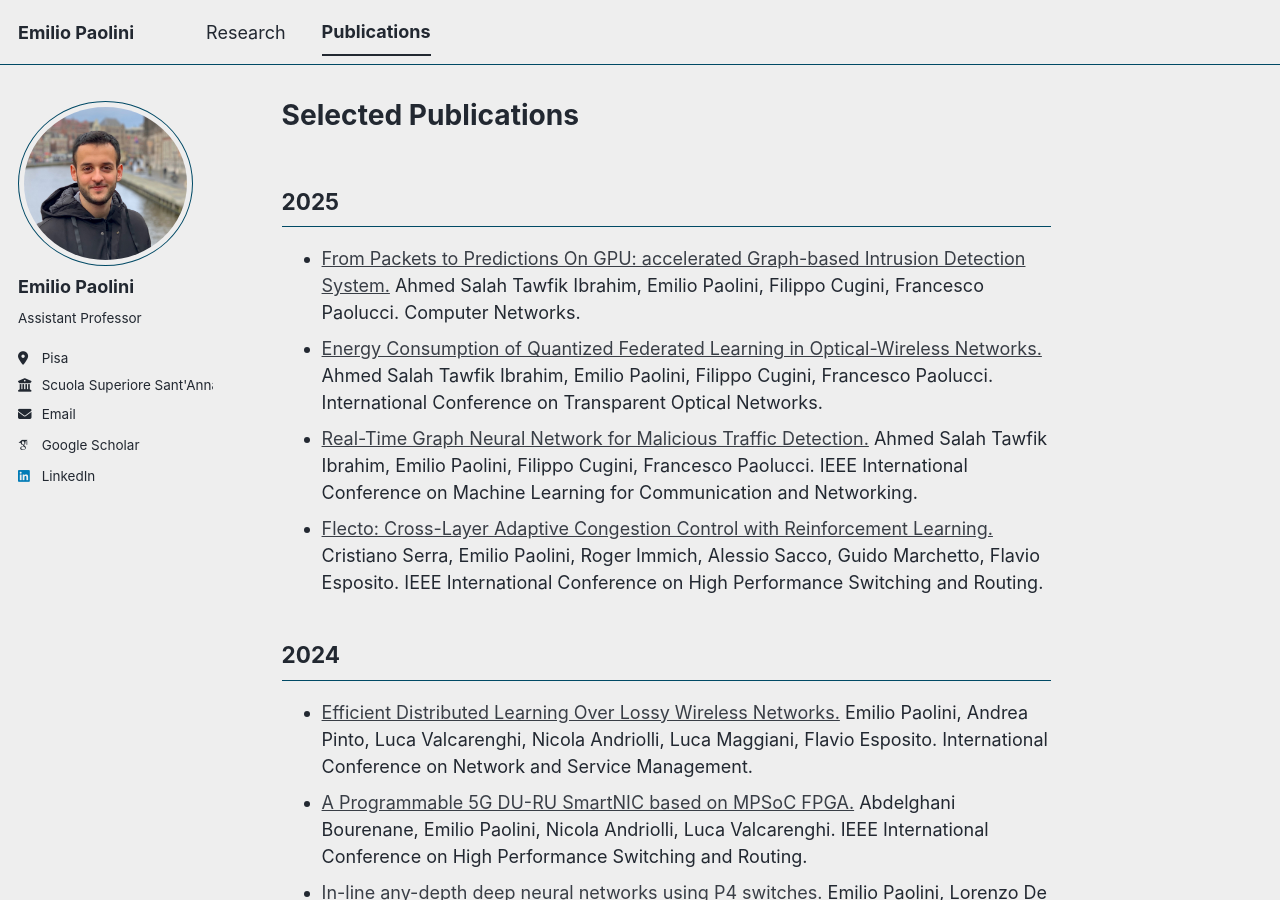
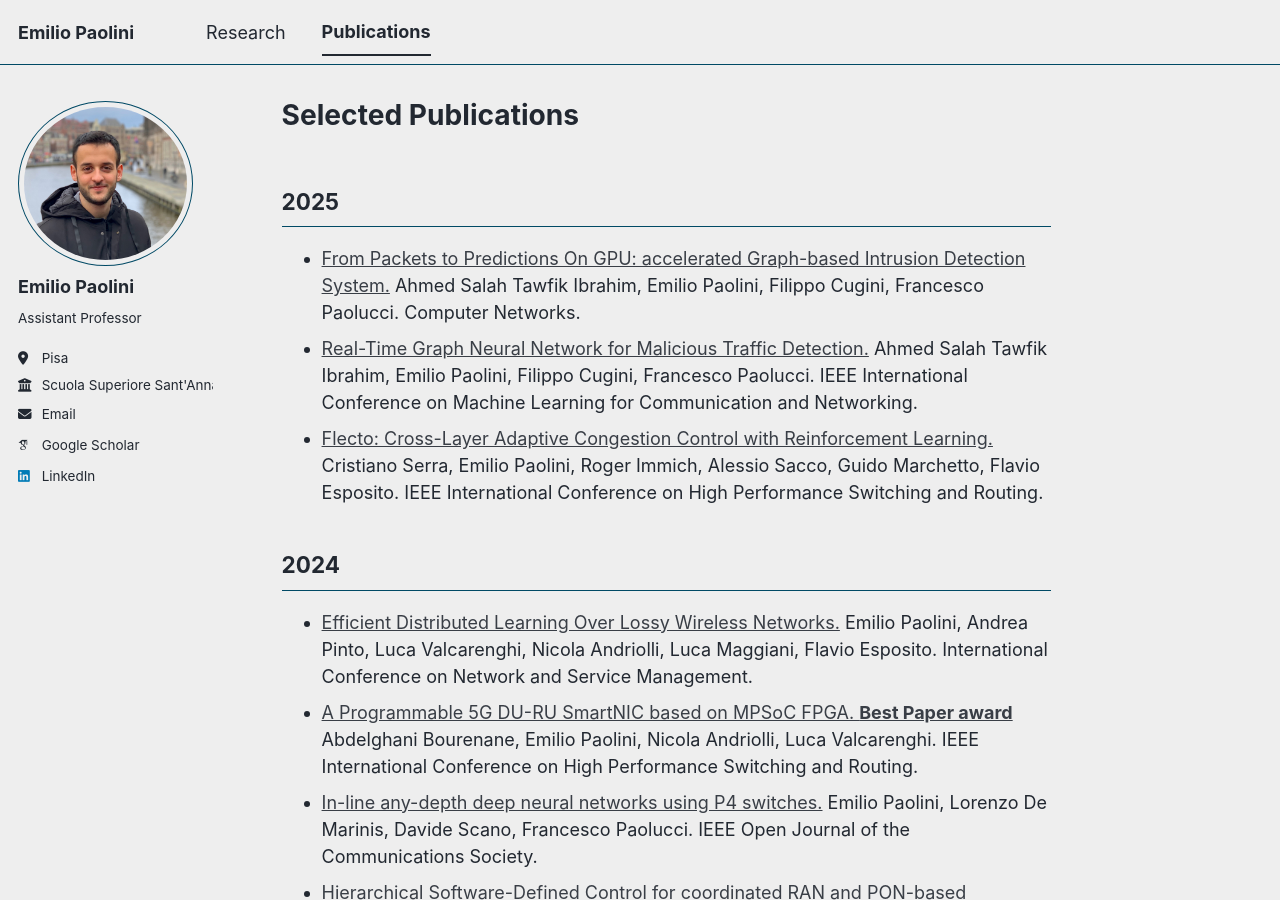
Before and after one commit to emiliopaolini/emiliopaolini.github.io, a Jekyll site: the page built from _pages/publications.html, in a window 1280 px wide and 900 px high. Built offline with Jekyll 4.4.1, drawn with Linux system fonts in a browser that asks for light colours; some web fonts are replaced; a script bundle is joined from its source files by our own code; library files that are not in the unit come from our copies.

Commit message:
added publications

```diff
--- a/_pages/publications.html
+++ b/_pages/publications.html
@@ -8,25 +8,22 @@
 <h2>2025</h2>
 <ul>
     <li>
-        <a href="#">From Packets to Predictions On GPU: accelerated Graph-based Intrusion Detection System.</a>
+        <a href="../files/papers/ComNet-GPU.pdf">From Packets to
+            Predictions On GPU: accelerated Graph-based Intrusion Detection System.</a>
         Ahmed Salah Tawfik Ibrahim, Emilio Paolini, Filippo Cugini, Francesco Paolucci. Computer Networks.
-    </li>
-
-    <li>
-        <a href="#">Energy Consumption of Quantized Federated Learning in Optical-Wireless Networks.</a>
-        Ahmed Salah Tawfik Ibrahim, Emilio Paolini, Filippo Cugini, Francesco Paolucci. International Conference on
-        Transparent Optical Networks.
     </li>
 
 
     <li>
-        <a href="#">Real-Time Graph Neural Network for Malicious Traffic Detection.</a>
+        <a href="../files/papers/Real-Time_Graph_Neural_Network_for_Malicious_Traffic_Detection.pdf">Real-Time Graph
+            Neural Network for Malicious Traffic Detection.</a>
         Ahmed Salah Tawfik Ibrahim, Emilio Paolini, Filippo Cugini, Francesco Paolucci. IEEE International Conference on
         Machine Learning for Communication and Networking.
     </li>
 
     <li>
-        <a href="#">Flecto: Cross-Layer Adaptive Congestion Control with Reinforcement Learning.</a>
+        <a href="../files/papers/Flecto_Cross-Layer_Adaptive_Congestion_Control_with_Reinforcement_Learning.pdf">Flecto:
+            Cross-Layer Adaptive Congestion Control with Reinforcement Learning.</a>
         Cristiano Serra, Emilio Paolini, Roger Immich, Alessio Sacco, Guido Marchetto, Flavio Esposito. IEEE
         International Conference on High Performance Switching and Routing.
     </li>
@@ -35,37 +32,43 @@
 <h2>2024</h2>
 <ul>
     <li>
-        <a href="#">Efficient Distributed Learning Over Lossy Wireless Networks.</a>
+        <a href="../files/papers/Efficient_Distributed_Learning_Over_Lossy_Wireless_Networks.pdf">Efficient Distributed
+            Learning Over Lossy Wireless Networks.</a>
         Emilio Paolini, Andrea Pinto, Luca Valcarenghi, Nicola Andriolli, Luca Maggiani, Flavio Esposito. International
         Conference on Network and Service Management.
     </li>
 
     <li>
-        <a href="#">A Programmable 5G DU-RU SmartNIC based on MPSoC FPGA.</a>
+        <a href="../files/papers/A_Programmable_5G_DU-RU_SmartNIC_based_on_MPSoC_FPGA.pdf">A Programmable 5G DU-RU
+            SmartNIC based on MPSoC FPGA. <b>Best Paper
+                award</b></a>
         Abdelghani Bourenane, Emilio Paolini, Nicola Andriolli, Luca Valcarenghi. IEEE International Conference on High
         Performance Switching and Routing.
     </li>
 
     <li>
-        <a href="#">In-line any-depth deep neural networks using P4 switches.</a>
+        <a href="../files/papers/P4NN-OJCOMS.pdf">In-line any-depth deep neural networks using P4 switches.</a>
         Emilio Paolini, Lorenzo De Marinis, Davide Scano, Francesco Paolucci. IEEE Open Journal of the Communications
         Society.
     </li>
     <li>
-        <a href="#">Hierarchical Software-Defined Control for coordinated RAN and PON-based Transport Scaling.</a>
+        <a href="../files/papers/Pacini-NOMS.pdf">Hierarchical Software-Defined Control for coordinated RAN and
+            PON-based Transport Scaling.</a>
         Alessandro Pacini, Andrea Sgambelluri, Carlo Centofanti, Andrea Marotta, Emilio Paolini, Alessio Giorgetti, Luca
         Valcarenghi. IEEE Network Operations and Management Symposium.
     </li>
 
     <li>
-        <a href="#">Real-time network packet classification exploiting computer vision architectures.</a>
+        <a href="../files/papers/Real-Time_OJCOMS.pdf">Real-time network packet classification exploiting computer
+            vision architectures.</a>
         Emilio Paolini, Luca Valcanreghi, Luca Maggiani, Nicola Andriolli. IEEE Open Journal of the Communications
         Society.
     </li>
 
 
     <li>
-        <a href="Real-Time_access.pdf">Real-time clustering based on deep embeddings for threat detection in 6G
+        <a href="../files/papers/Real-Time_access.pdf">Real-time clustering based on deep embeddings for threat
+            detection in 6G
             networks.</a>
         Emilio Paolini, Luca Valcanreghi, Luca Maggiani, Nicola Andriolli. IEEE Access.
     </li>
```
Also changed, not shown: 10 other files.
